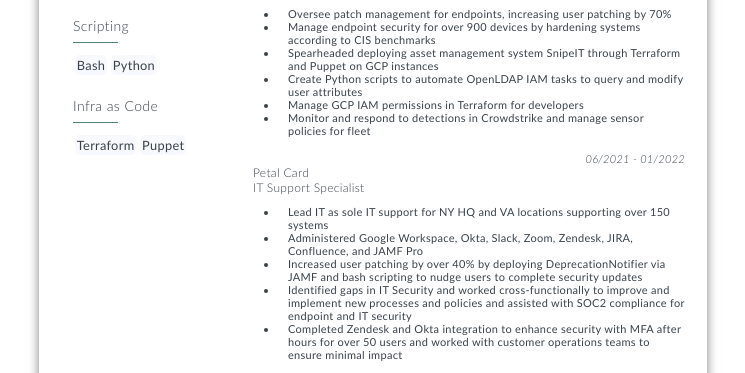
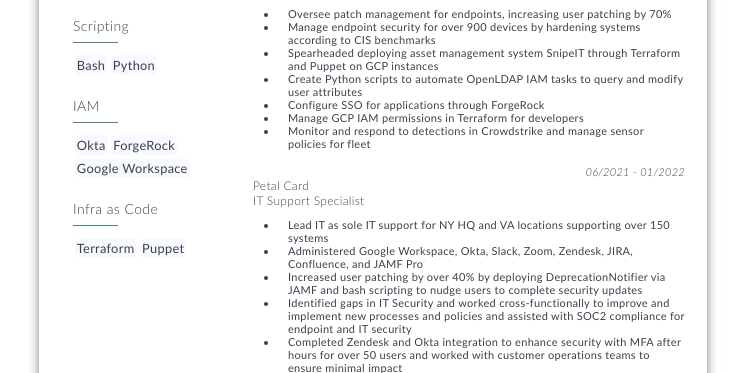
Before and after one commit to jocelynkhuu/resume, a plain HTML site: page index.html in a window 1280 px wide. Shown: the part 348-721 px from the top of the page, without its empty margins (267-1012 px from the left). Drawn offline with Linux system fonts and the light colour scheme; a web font is replaced by a local one.

Commit message:
Update index.html

```diff
--- a/index.html
+++ b/index.html
@@ -463,6 +463,16 @@
                     </section>
                     <section class="container">
                             <div class="title">
+                                <h3>IAM</h3>
+                                <div class="keyline"></div>
+                            </div>                    <div class="minimal flex-container">
+                                    <h6 class="main-skill skill">Okta</h6>
+                                    <h6 class="main-skill skill">ForgeRock</h6>
+                                    <h6 class="main-skill skill">Google Workspace</h6>
+                            </div>
+                    </section>
+                    <section class="container">
+                            <div class="title">
                                 <h3>Infra as Code</h3>
                                 <div class="keyline"></div>
                             </div>                    <div class="minimal flex-container">
@@ -506,6 +516,7 @@
                         <li>Manage endpoint security for over 900 devices by hardening systems according to CIS benchmarks</li>
                         <li>Spearheaded deploying asset management system SnipeIT through Terraform and Puppet on GCP instances</li>
                         <li>Create Python scripts to automate OpenLDAP IAM tasks to query and modify user attributes</li>
+                        <li>Configure SSO for applications through ForgeRock</li>
                         <li>Manage GCP IAM permissions in Terraform for developers</li>
                         <li>Monitor and respond to detections in Crowdstrike and manage sensor policies for fleet</li>
                     </ul>
```
